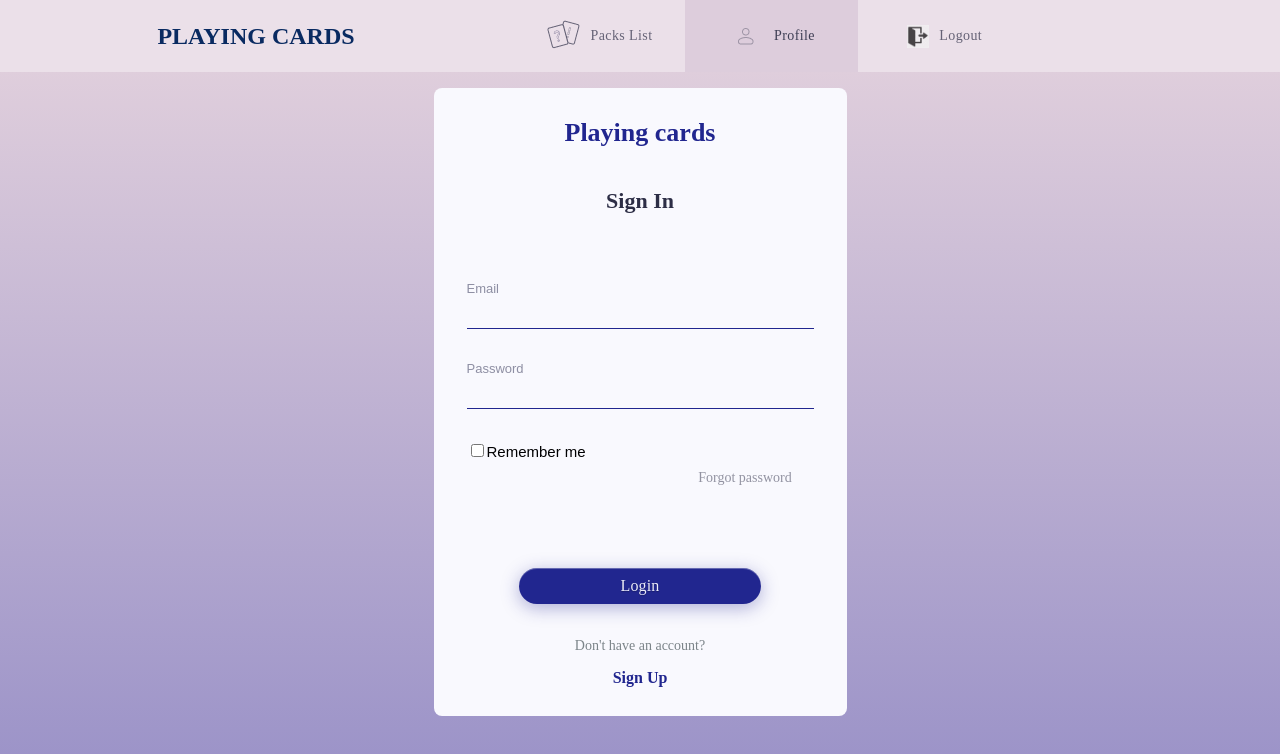
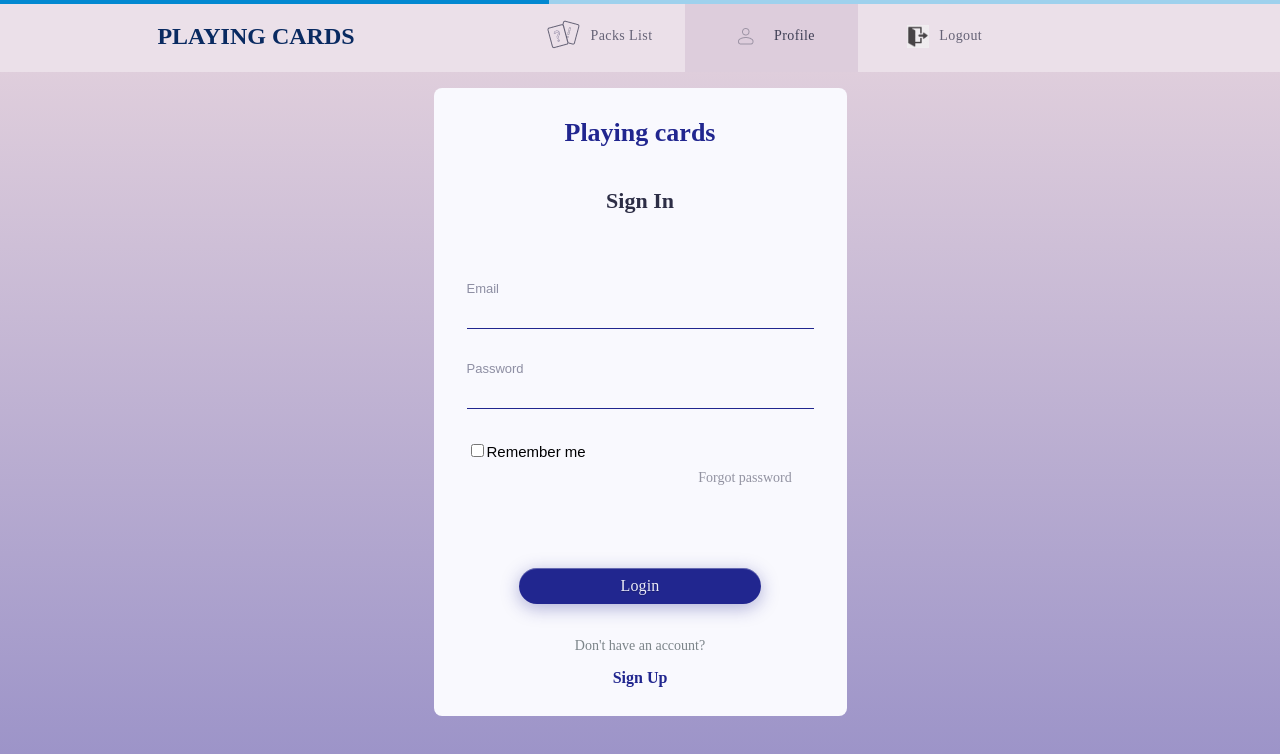
Before and after one commit to EugeneMNS/cards-project-v2, a React (Create React App) app: page /#/login in a window 1280 px wide. Shown: the top 754 px of the page. Built offline with nearby package versions, Linux system fonts and the light colour scheme.

Commit message:
fix: loading logout

```diff
--- a/src/features/Header/Header.tsx
+++ b/src/features/Header/Header.tsx
@@ -8,20 +8,21 @@ import React, {useEffect, useState} from 'react';
 import {logout} from "../Auth/auth-reducer";
 
 import {LinearProgress} from '@mui/material';
-import {useAppDispatch} from "../../redux/store";
+import {RootStateType, useAppDispatch, useAppSelector} from "../../redux/store";
+import {RequestStatusType} from "../../redux/appSlice";
 
 export const Header = () => {
 
     const dispatch = useAppDispatch()
     const [buttonActive, setButtonActive] = useState<'profile' | 'packs-list' | 'logout'>('profile')
-
+    const status = useAppSelector<RequestStatusType>((state)=>state.app.status)
 
     return (
         <div className={s.mainHeader}>
-            {/*{status === 'loading' && <div className={s.linearProgress}>
+            {status === 'loading' && <div className={s.linearProgress}>
                 <LinearProgress color={'info'}/>
             </div>
-            }*/}
+            }
             <div className={s.wrapper}>
 
 
```
